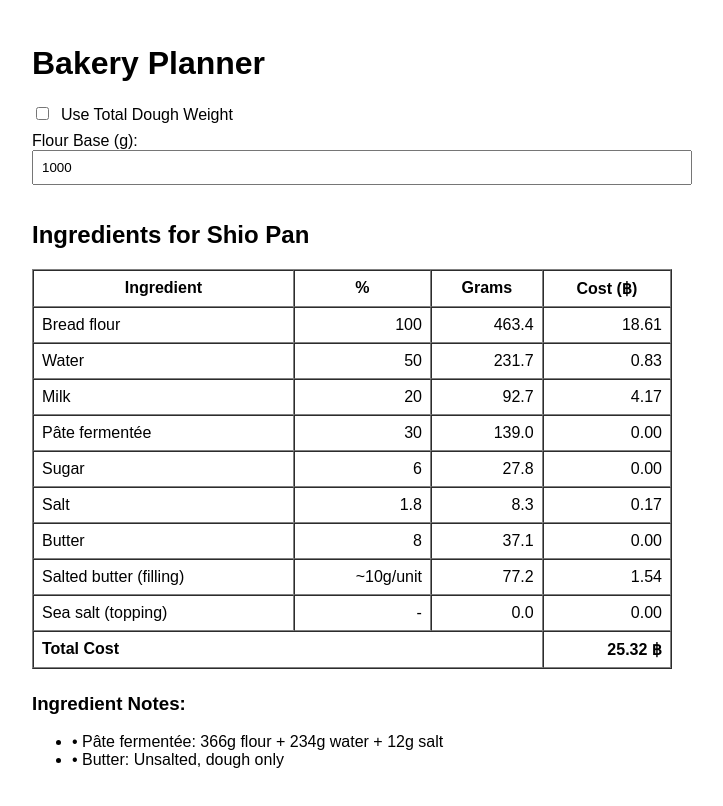
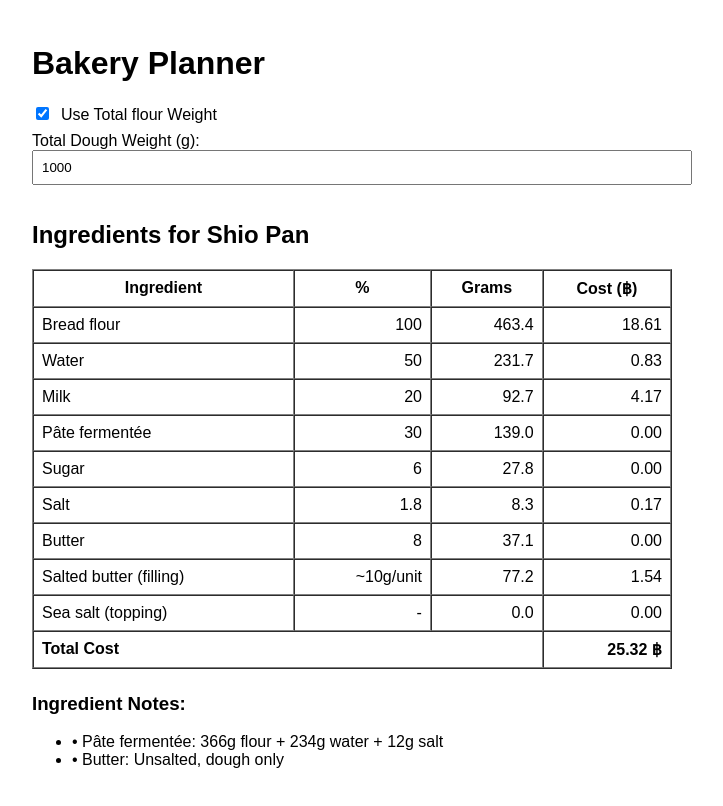
Before and after one commit to Rottjung/Brood, a React (Create React App) app: page / in a window 1280 px wide. Shown: the top 806 px of the page, without its empty margins (288-1011 px from the left). Built offline with nearby package versions, Linux system fonts and the light colour scheme.

Commit message:
Update App.js

```diff
--- a/src/App.js
+++ b/src/App.js
@@ -57,15 +57,15 @@ export default function BakeryPlanner() {
       <label>
         <input
           type="checkbox"
-          checked={useDoughInput}
+          checked={!useDoughInput}
           onChange={() => setUseDoughInput(!useDoughInput)}
         />
-        &nbsp; Use Total Dough Weight
+        &nbsp; Use Total flour Weight
       </label>
 
       <div style={{ marginTop: "0.5rem" }}>
         <label>
-          {useDoughInput ? "Total Dough Weight (g):" : "Flour Base (g):"}
+          {!useDoughInput ? "Total Dough Weight (g):" : "Flour Base (g):"}
         </label>
         <input
           type="number"
```
